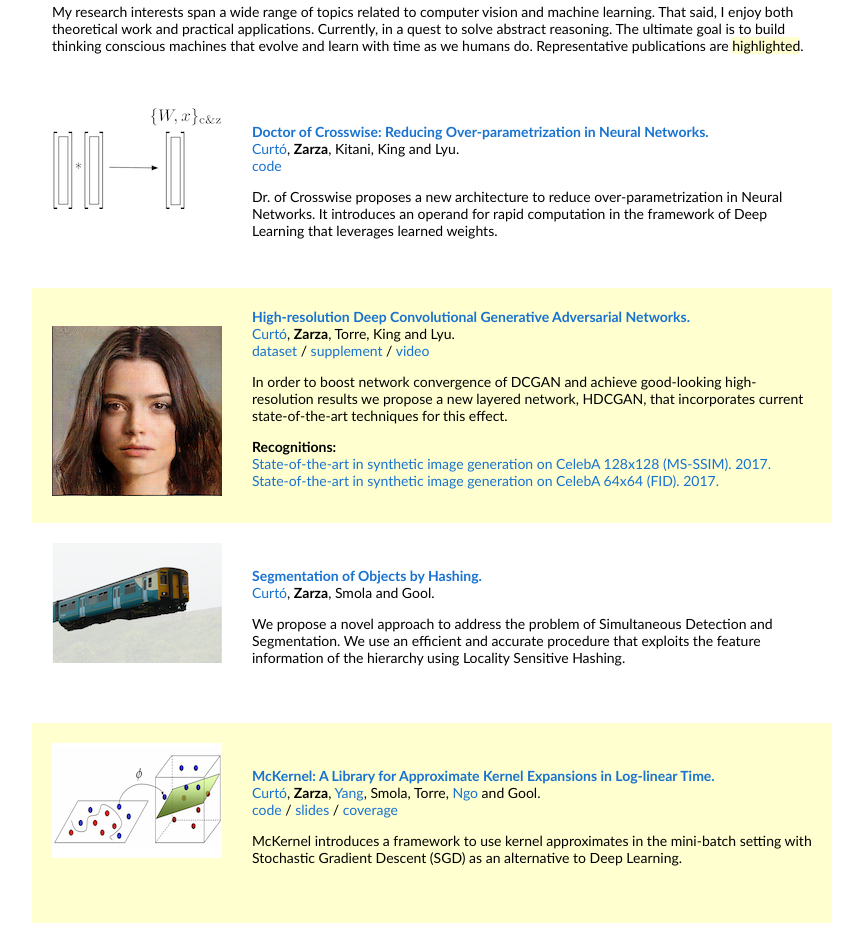
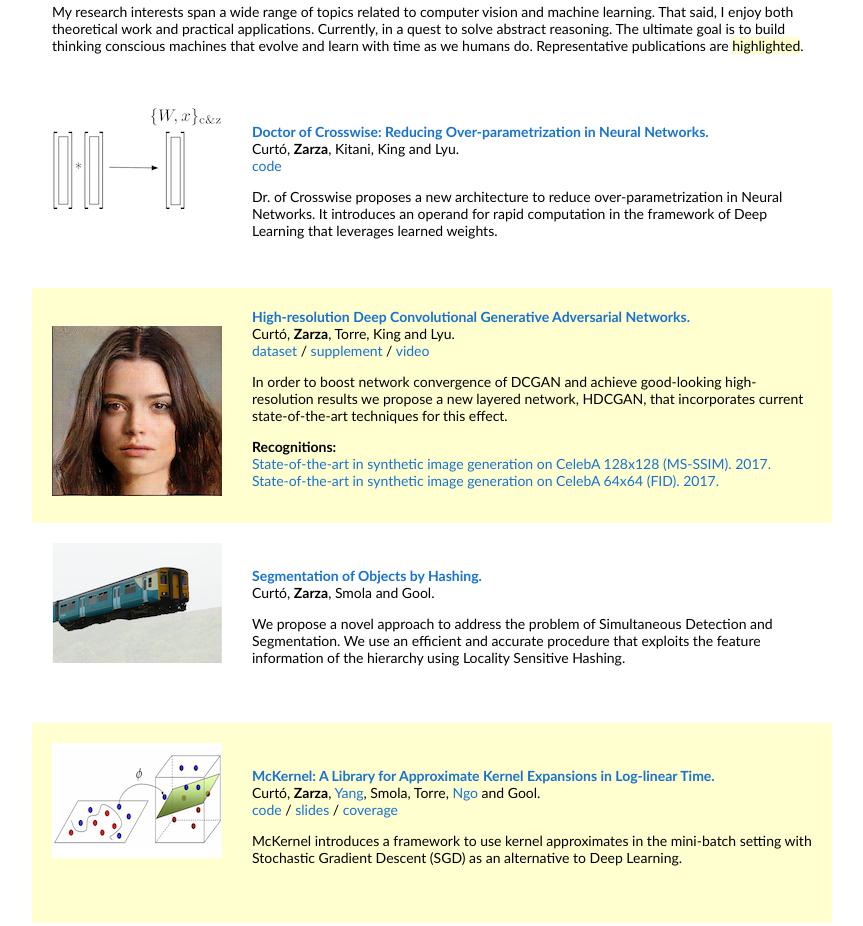
Before and after one commit to dezarzaicubero/dezarzaicubero.github.io, a plain HTML site: page index.html in a window 1280 px wide. Shown: the part 450-1376 px from the top of the page, without its empty margins (208-1071 px from the left). Drawn offline with Linux system fonts and the light colour scheme.

Commit message:
De Zarza i Cubero.

```diff
--- a/index.html
+++ b/index.html
@@ -77,7 +77,7 @@ I hold a degree in Mathematics from Universitat Autònoma de Barcelona and Unive
                 <papertitle>Doctor of Crosswise: Reducing Over-parametrization in Neural Networks.</papertitle>
               </a>
               <br>
-              <a href="https://www.decurto.tw">Curtó</a>,
+              Curtó,
               <strong>Zarza</strong>,
               Kitani,
               King and
@@ -111,7 +111,7 @@ I hold a degree in Mathematics from Universitat Autònoma de Barcelona and Unive
                 <papertitle>High-resolution Deep Convolutional Generative Adversarial Networks.</papertitle>
               </a>
               <br>
-              <a href="https://www.decurto.tw">Curtó</a>,
+              Curtó,
               <strong>Zarza</strong>,
               Torre,
               King and
@@ -154,7 +154,7 @@ I hold a degree in Mathematics from Universitat Autònoma de Barcelona and Unive
                 <papertitle>Segmentation of Objects by Hashing.</papertitle>
               </a>
               <br>
-              <a href="https://www.decurto.tw">Curtó</a>,
+              Curtó,
               <strong>Zarza</strong>,
               Smola and
               Gool.
@@ -186,7 +186,7 @@ I hold a degree in Mathematics from Universitat Autònoma de Barcelona and Unive
                 <papertitle>McKernel: A Library for Approximate Kernel Expansions in Log-linear Time.</papertitle>
               </a>
               <br>
-              <a href="https://www.decurto.tw">Curtó</a>,
+              Curtó,
               <strong>Zarza</strong>,
               <a href="https://www.linkedin.com/in/feng-yang-214a281a">Yang</a>,
               Smola,
```
